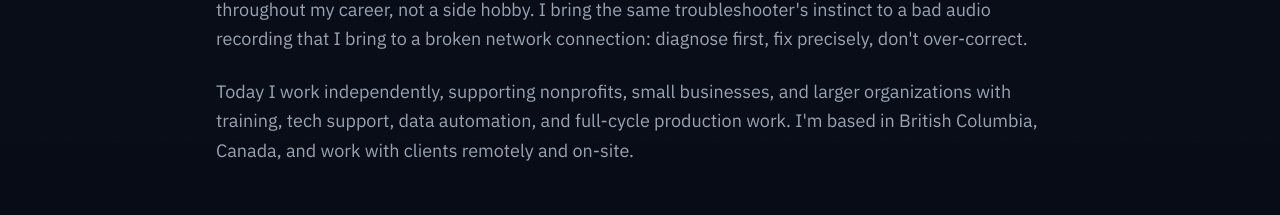
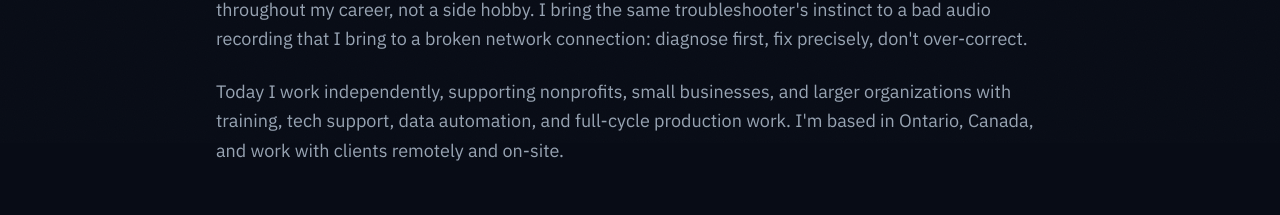
Before and after one commit to tremonte-a/tremonte.info.website, a Next.js app: page /about in a window 1280 px wide. Shown: the part 657-872 px from the top of the page. Built offline with nearby package versions, Linux system fonts and the light colour scheme.

Commit message:
Updated about page to replace BC with Ontario

```diff
--- a/app/about/page.tsx
+++ b/app/about/page.tsx
@@ -54,7 +54,7 @@ export default function AboutPage() {
           Today I work independently, supporting nonprofits, small businesses,
           and larger organizations with training, tech support, data
           automation, and full-cycle production work. I&apos;m based in
-          British Columbia, Canada, and work with clients remotely and
+          Ontario, Canada, and work with clients remotely and
           on-site.
         </p>
       </div>
```
